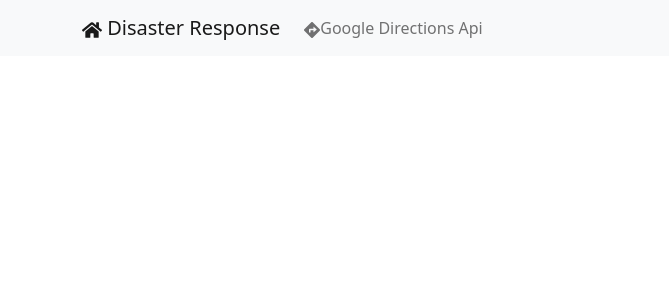
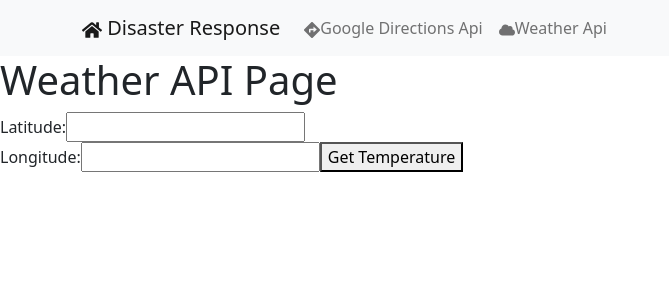
Before and after one commit to bounswe/bounswe2023group1, a React (Create React App) app in the folder practice-app/frontend/disasterresponse/: page /weatherApiPage in a window 1280 px wide. Shown: the top 300 px of the page, without its empty margins (0-669 px from the left). Built offline with nearby package versions, Linux system fonts and the light colour scheme.

Commit message:
weather pages added

```diff
--- a/practice-app/frontend/disasterresponse/src/App.js
+++ b/practice-app/frontend/disasterresponse/src/App.js
@@ -1,11 +1,13 @@
 import React from 'react';
 import { BrowserRouter as Router, Routes, Route } from "react-router-dom";
 import { Navbar, Container, Nav } from 'react-bootstrap';
-import { FaHome, FaMap, FaDirections } from 'react-icons/fa';
+import { FaHome, FaMap, FaDirections, FaCloud } from 'react-icons/fa';
 import DirectionsPage from "./pages/DirectionsApi/DirectionsPage";
-
+import WeatherApiPage from './pages/WeatherApi/WeatherPage';
 const navLinks = [
     { path: '/googleDirectionsPage', label: 'Google Directions Api', component: DirectionsPage, icon: <FaDirections /> },
+    { path: '/weatherApiPage', label: 'Weather Api', component: WeatherApiPage, icon: <FaCloud /> },
+
     // add the rest of APIs
 ];
 
--- /dev/null
+++ b/practice-app/frontend/disasterresponse/src/pages/WeatherApi/WeatherPage.css
@@ -0,0 +1,51 @@
+form {
+    display: flex;
+    flex-direction: column;
+    max-width: 400px;
+    margin: 0 auto;
+    padding: 20px;
+    background-color: #f0f0f0;
+    border-radius: 10px;
+    box-shadow: 0 2px 5px rgba(0, 0, 0, 0.3);
+  }
+
+  label {
+    display: block;
+    margin-bottom: 10px;
+  }
+
+  input[type="text"] {
+    display: block;
+    width: 100%;
+    padding: 10px;
+    font-size: 16px;
+    border-radius: 5px;
+    border: none;
+    background-color: #e6e6e6;
+    margin-bottom: 20px;
+  }
+
+  button[type="submit"] {
+    background-color: #4caf50;
+    color: #fff;
+    border: none;
+    padding: 10px 20px;
+    font-size: 16px;
+    border-radius: 5px;
+    cursor: pointer;
+    transition: background-color 0.3s;
+  }
+
+  button[type="submit"]:hover {
+    background-color: #3e8e41;
+  }
+
+  h2 {
+    margin-top: 40px;
+    font-size: 24px;
+  }
+
+  p {
+    margin-bottom: 10px;
+    font-size: 16px;
+  }
--- /dev/null
+++ b/practice-app/frontend/disasterresponse/src/pages/WeatherApi/WeatherPage.jsx
@@ -0,0 +1,64 @@
+import React, { useState } from "react";
+import axios from "axios";
+
+const WeatherApiPage = () => {
+  const [latitude, setLatitude] = useState("");
+  const [longitude, setLongitude] = useState("");
+  const [temperature, setTemperature] = useState("");
+  const [conditionText, setConditionText] = useState("");
+  const [conditionIcon, setConditionIcon] = useState("");
+
+  const handleSubmit = async (event) => {
+    event.preventDefault();
+    try {
+      const response = await axios.get("/weather", {
+        params: {
+          lat: latitude,
+          lon: longitude,
+        },
+      });
+      setTemperature(response.data.temperature);
+      setConditionText(response.data.conditionText);
+      setConditionIcon(response.data.conditionIcon);
+    } catch (error) {
+      console.error(error);
+    }
+  };
+
+  return (
+    <div>
+      <h1>Weather API Page</h1>
+      <form onSubmit={handleSubmit}>
+        <label>
+          Latitude:
+          <input
+            type="text"
+            value={latitude}
+            onChange={(event) => setLatitude(event.target.value)}
+          />
+        </label>
+        <br />
+        <label>
+          Longitude:
+          <input
+            type="text"
+            value={longitude}
+            onChange={(event) => setLongitude(event.target.value)}
+          />
+        </label>
+        <button type="submit">Get Temperature</button>
+      </form>
+      {temperature && (
+        <div>
+          <h2>Temperature:</h2>
+          <p>{temperature}</p>
+          <h2>Condition:</h2>
+          <p>{conditionText}</p>
+          <img src={conditionIcon} alt="weather icon" />
+        </div>
+      )}
+    </div>
+  );
+};
+
+export default WeatherApiPage;
```
